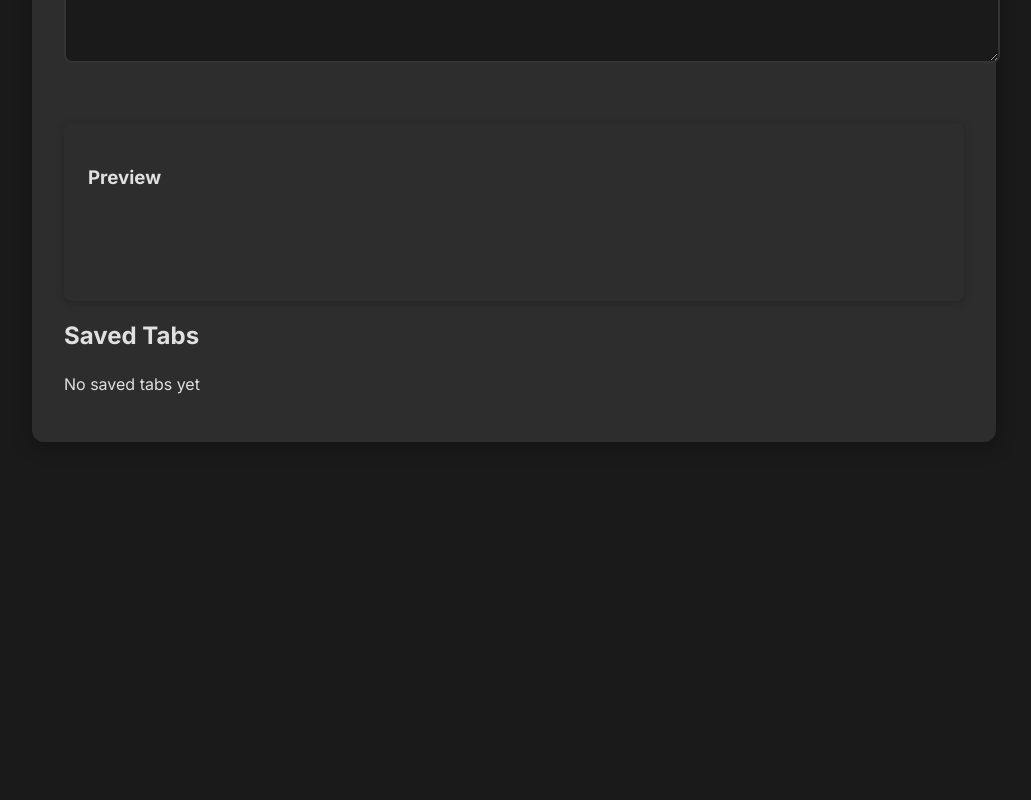
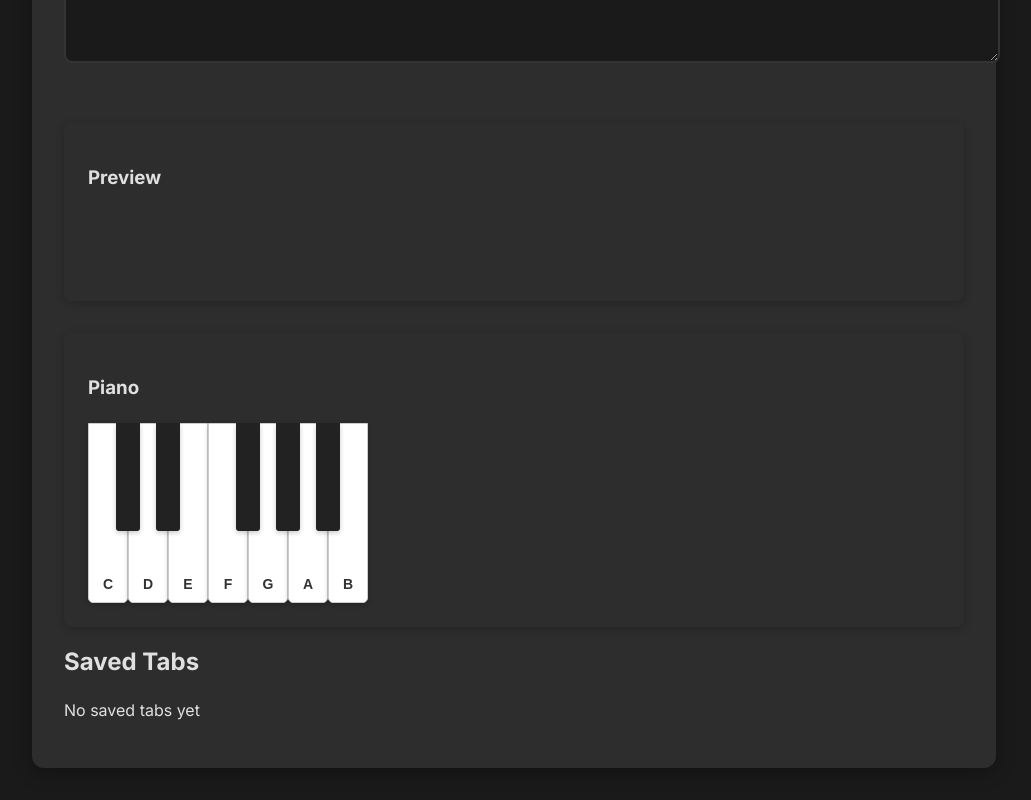
Before and after one commit to rykou/TestLyrics, a React (Vite) app: page / in a window 1280 px wide. Shown: the part 625-1425 px from the top of the page, without its empty margins (126-1157 px from the left). Before the commit the page ends 1099 px from the top, so only its background shows below. Built offline with nearby package versions, Linux system fonts and the light colour scheme.

Commit message:
added piano

```diff
--- a/src/App.jsx
+++ b/src/App.jsx
@@ -24,6 +24,41 @@ function App() {
   const audioContextRef = useRef(null)
   const oscillatorRef = useRef(null)
   const gainNodeRef = useRef(null)
+
+  // Piano notes (C4 to B4)
+  const pianoNotes = ['C', 'C#', 'D', 'D#', 'E', 'F', 'F#', 'G', 'G#', 'A', 'A#', 'B']
+
+  const playNote = (note) => {
+    if (!audioContextRef.current) return
+
+    const noteFrequencies = {
+      'C': 261.63,
+      'C#': 277.18,
+      'D': 293.66,
+      'D#': 311.13,
+      'E': 329.63,
+      'F': 349.23,
+      'F#': 369.99,
+      'G': 392.00,
+      'G#': 415.30,
+      'A': 440.00,
+      'A#': 466.16,
+      'B': 493.88
+    }
+
+    const osc = audioContextRef.current.createOscillator()
+    const gain = audioContextRef.current.createGain()
+
+    osc.type = 'sine'
+    osc.frequency.value = noteFrequencies[note] || 440
+    gain.gain.value = 0.3
+
+    osc.connect(gain)
+    gain.connect(audioContextRef.current.destination)
+
+    osc.start()
+    osc.stop(audioContextRef.current.currentTime + 0.5)
+  }
 
   useEffect(() => {
     const saved = localStorage.getItem('savedTabs')
@@ -335,6 +370,25 @@ function App() {
     ))
   }
 
+  const renderPiano = () => {
+    return (
+      <div className="piano-container">
+        <h3>Piano</h3>
+        <div className="piano">
+          {pianoNotes.map((note) => (
+            <button
+              key={note}
+              className={`piano-key ${note.includes('#') ? 'black-key' : 'white-key'}`}
+              onClick={() => playNote(note)}
+            >
+              {!note.includes('#') && <span className="note-label">{note}</span>}
+            </button>
+          ))}
+        </div>
+      </div>
+    )
+  }
+
   useEffect(() => {
     if (draggingChord) {
       document.addEventListener('mousemove', handleChordMouseMove)
@@ -432,6 +486,8 @@ function App() {
         {renderLyricsWithChords()}
       </div>
 
+      {renderPiano()}
+
       <div className="saved-tabs">
         <h2>Saved Tabs</h2>
         {savedTabs.length === 0 ? (
--- a/src/index.css
+++ b/src/index.css
@@ -316,6 +316,78 @@ button:active {
   background-color: #d32f2f;
 }
 
+/* Piano Styles */
+.piano-container {
+  margin-top: 2rem;
+  padding: 1.5rem;
+  background: var(--secondary);
+  border-radius: 8px;
+  box-shadow: 0 2px 10px rgba(0, 0, 0, 0.2);
+}
+
+.piano {
+  display: flex;
+  position: relative;
+  height: 180px;
+  margin-top: 1rem;
+}
+
+.piano-key {
+  position: relative;
+  border: none;
+  padding: 0;
+  margin: 0;
+  cursor: pointer;
+  outline: none;
+  transition: all 0.1s ease;
+}
+
+.white-key {
+  height: 100%;
+  width: 40px;
+  background: white;
+  border: 1px solid #ccc;
+  border-radius: 0 0 5px 5px;
+  z-index: 1;
+  display: flex;
+  justify-content: center;
+  align-items: flex-end;
+  padding-bottom: 10px;
+}
+
+.white-key:hover {
+  background: #f0f0f0;
+}
+
+.white-key:active {
+  background: #ddd;
+}
+
+.black-key {
+  height: 60%;
+  width: 24px;
+  background: #222;
+  margin-left: -12px;
+  margin-right: -12px;
+  z-index: 2;
+  border-radius: 0 0 3px 3px;
+}
+
+.black-key:hover {
+  background: #444;
+}
+
+.black-key:active {
+  background: #111;
+}
+
+.note-label {
+  color: #333;
+  font-weight: bold;
+  font-size: 14px;
+  pointer-events: none;
+}
+
 @keyframes fadeIn {
   from { opacity: 0; transform: translateY(10px); }
   to { opacity: 1; transform: translateY(0); }
```
Also changed, not shown: 1 other file (tests, documents, lock files or other folders).
